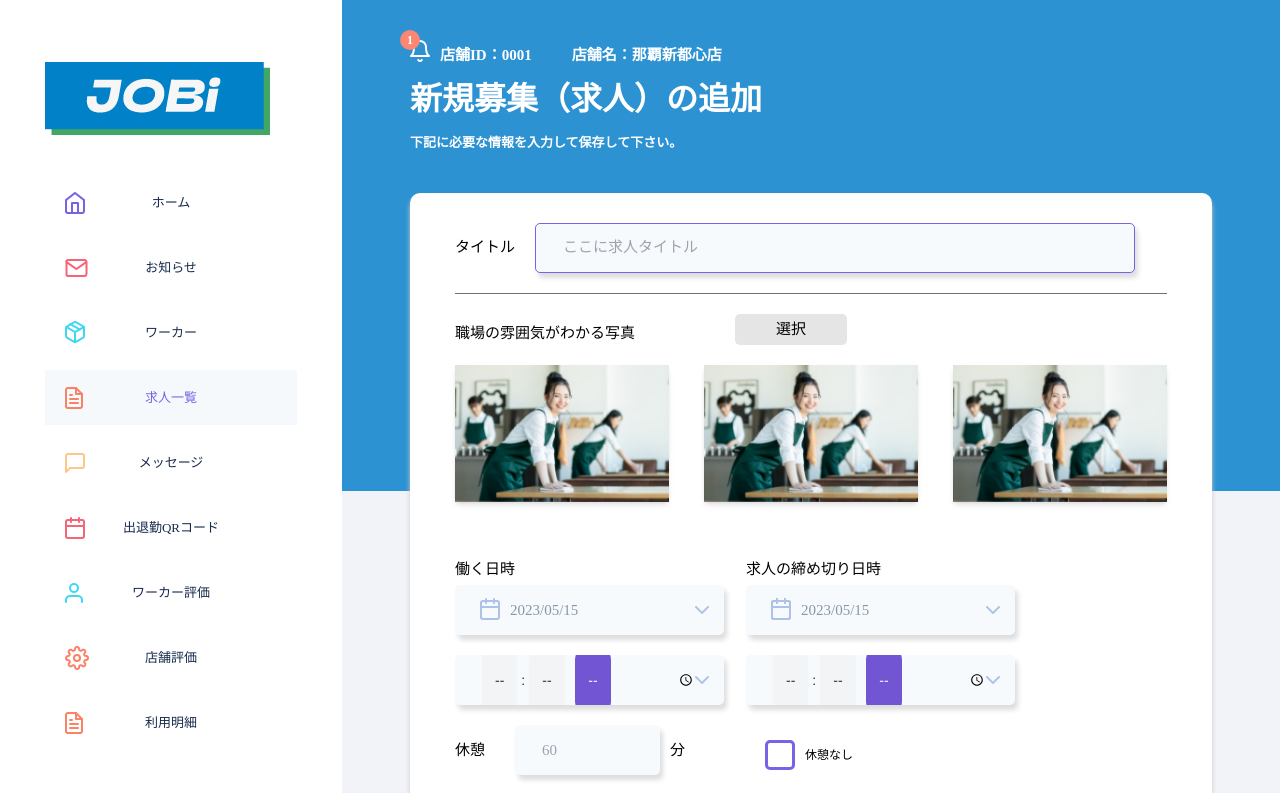
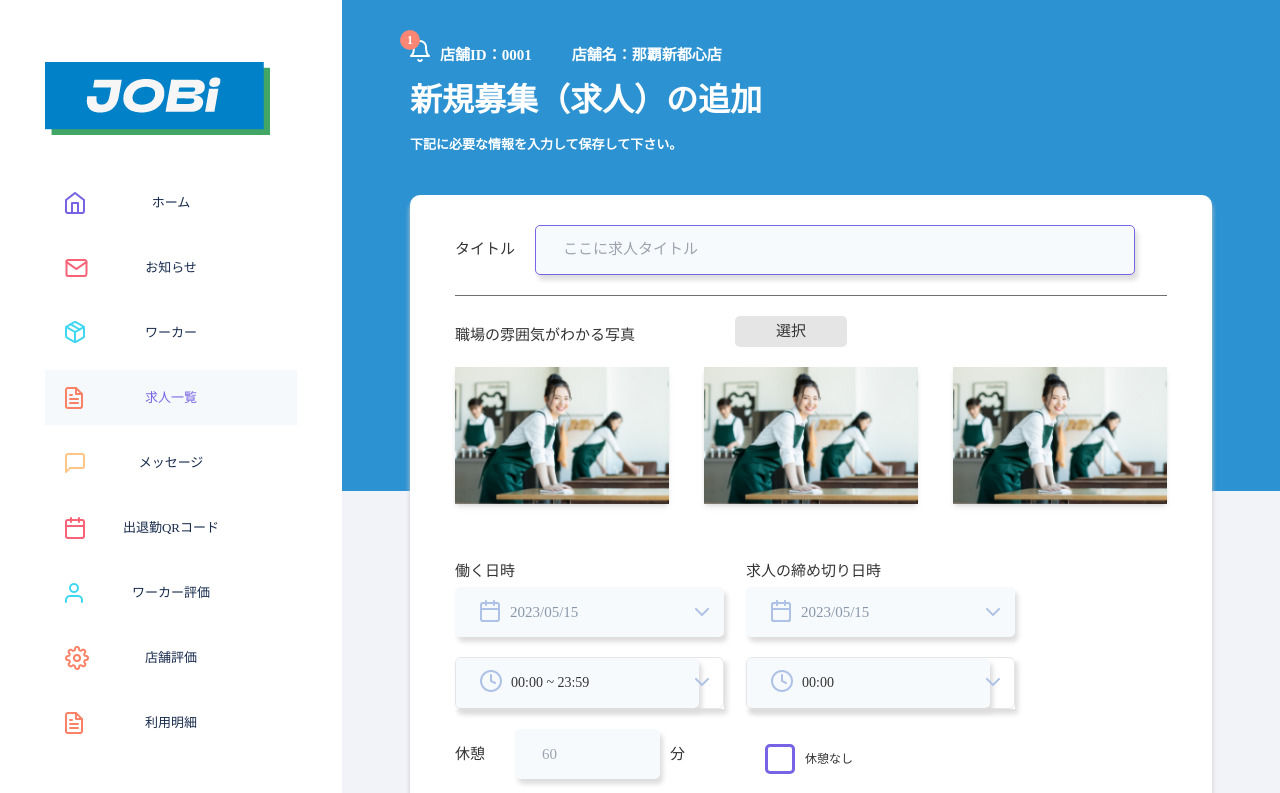
Before and after one commit to Doraemon730/JOBi_Frontend, a React (Vite) app: page /hiringnew in a window 1280 px wide. Shown: the top 793 px of the page. Built offline with nearby package versions, Linux system fonts and the light colour scheme.

Commit message:
timepicker modify

```diff
--- a/package.json
+++ b/package.json
@@ -15,7 +15,8 @@
     "react-big-calendar": "^1.6.9",
     "react-datepicker": "^4.11.0",
     "react-dom": "^18.2.0",
-    "react-router-dom": "^6.11.1"
+    "react-router-dom": "^6.11.1",
+    "rsuite": "^5.33.1"
   },
   "devDependencies": {
     "@types/react": "^18.0.28",
--- a/src/pages/business/HiringNewPage.jsx
+++ b/src/pages/business/HiringNewPage.jsx
@@ -3,6 +3,9 @@ import Checkbox from '../../components/Checkbox';
 import { useState } from 'react';
 import DatePicker from 'react-datepicker';
 import "react-datepicker/dist/react-datepicker.css";
+import { DateRangePicker } from 'rsuite';
+import 'rsuite/dist/rsuite.min.css';
+import { DatePicker as TimePicker } from 'rsuite';
 
 export default function BusinessHiringNewPage() {
     const [startDate, setStartDate] = useState(new Date());
@@ -42,6 +45,7 @@ export default function BusinessHiringNewPage() {
                         <div className="relative mr-[22px] sp:mr-0">
                             <div className="mb-[5px]">働く日時</div>
                             <img src="src/img/icon-calendar-02.png" alt="" className="cal" />
+                            <img src="src/img/icon-clock.png" alt="" className="clock" />
                             <div className="arrow-down w-[14px] h-[8px] z-10 right-[15px] top-[48px]"></div>
                             <div className="arrow-down w-[14px] h-[8px] z-10 right-[15px] top-[118px]"></div>
                             <DatePicker
@@ -50,11 +54,17 @@ export default function BusinessHiringNewPage() {
                                 onChange={(date) => setStartDate(date)}
                             />
                             <div className="mb-[20px]"></div>
-                            <input type="time" />
+                            <DateRangePicker
+                                format="HH:mm"
+                                ranges={[]}
+                                defaultValue={[new Date('2022-02-01 00:00:00'), new Date('2022-05-01 23:59:59')]}
+                                defaultCalendarValue={[new Date('2022-02-01 00:00:00'), new Date('2022-05-01 23:59:59')]}
+                            />
                         </div>
                         <div className="relative sp:mt-[25px]">
                             <div className="mb-[5px]">求人の締め切り日時</div><img src="src/img/icon-calendar-02.png" alt="" className="cal" />
                             <img src="src/img/icon-calendar-02.png" alt="" className="cal" />
+                            <img src="src/img/icon-clock.png" alt="" className="clock" />
                             <div className="arrow-down w-[14px] h-[8px] z-10 right-[15px] top-[48px]"></div>
                             <div className="arrow-down w-[14px] h-[8px] z-10 right-[15px] top-[118px]"></div>
                             <DatePicker
@@ -63,7 +73,12 @@ export default function BusinessHiringNewPage() {
                                 onChange={(date) => setEndDate(date)}
                             />
                             <div className="mb-[20px]"></div>
-                            <input type="time" />
+                            <TimePicker
+                                format="HH:mm"
+                                ranges={[]}
+                                defaultValue={new Date('2022-02-01 00:00:00')}
+                                defaultCalendarValue={new Date('2022-02-01 00:00:00')}
+                            />
                         </div>
                     </div>
                     <div className="flex items-center mt-[20px] flex-wrap">
--- a/src/pages/business/index.css
+++ b/src/pages/business/index.css
@@ -134,6 +134,13 @@
     z-index: 999;
 }
 
+.bhn img.clock {
+    position: absolute;
+    top: 110px;
+    left: 25px;
+    z-index: 10;
+}
+
 .bhn .react-datepicker {
     border: none;
     box-shadow: 0 2px 6px #ddd;
@@ -205,63 +212,48 @@
     border-color: #8898AA;
 }
 
-.bhn input[type=time] {
+.bhn .rs-picker {
     width: 269px;
+    box-shadow: 3px 5px 5px #ddd;
 }
 
-input[type=time] {
-    border: none;
-    color: #2a2c2d;
-    font-size: 14px;
-    font-family: helvetica;
-    width: 180px;
+.bhn .rs-picker input {
+    padding-left: 55px !important;
 }
 
-/* Wrapper around the hour, minute, second, and am/pm fields as well as
-  the up and down buttons and the 'X' button */
-input[type=time]::-webkit-datetime-edit-fields-wrapper {
-    display: flex;
+.bhn .rs-picker span {
+    color: #8898AA !important;
 }
 
-/* The space between the fields - between hour and minute, the minute and
-  second, second and am/pm */
-input[type=time]::-webkit-datetime-edit-text {
-    padding: 19px 4px;
+
+.rs-btn, .rs-btn-disabled {
+    background-color: none !important;
+    color: #E41C77 !important;
 }
 
-/* The naming convention for the hour, minute, second, and am/pm field is
-  `-webkit-datetime-edit-{field}-field` */
-
-/* Hour */
-input[type=time]::-webkit-datetime-edit-hour-field {
-    background-color: #f2f4f5;
-    border-radius: 15%;
-    padding: 19px 13px;
+.rs-btn:hover {
+    background-color: #E41C77 !important;
+    color: #fff !important;
 }
 
-/* Minute */
-input[type=time]::-webkit-datetime-edit-minute-field {
-    background-color: #f2f4f5;
-    border-radius: 15%;
-    padding: 19px 13px;
+.rs-calendar-time-dropdown-cell.rs-calendar-time-dropdown-cell-active {
+    background-color: transparent !important;
+    color: #E41C77 !important;
 }
 
-/* AM/PM */
-input[type=time]::-webkit-datetime-edit-ampm-field {
-    background-color: #7155d3;
-    border-radius: 15%;
-    color: #fff;
-    padding: 19px 13px;
+.bhn .rs-picker-toggle {
+    height: 50px;
+    padding-top: 15px !important;
+    padding-left: 55px !important;
+    border: none !important;
 }
 
-/* 'X' button for resetting/clearing time */
-input[type=time]::-webkit-clear-button {
+.bhn .rs-icon {
     display: none;
 }
 
-/* Up/Down arrows for incrementing/decrementing the value */
-input[type=time]::-webkit-inner-spin-button {
-    display: none;
+.rs-picker-daterange-header {
+    display: none !important;
 }
 
 .bhn input,
@@ -475,6 +467,9 @@ input[type=time]::-webkit-inner-spin-button {
     .bhn input[type=time] {
         width: 100%;
     }
+    .bhn .rs-picker {
+        width: 100%;
+    }
 }
 
 @media (max-width: 1280px) {
```
Also changed, not shown: 2 other files (tests, documents, lock files or other folders).
